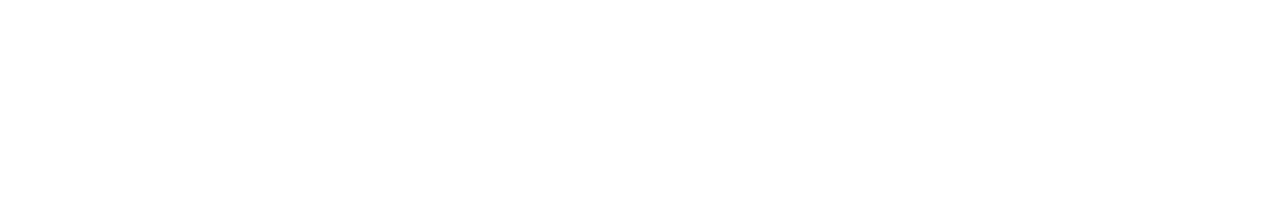
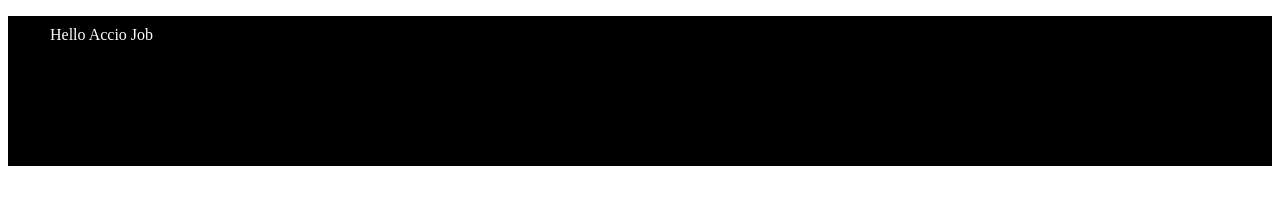
Before and after one commit to acciojob/hello-acciojob-itsmehk8333, a website: page main.html in a window 1280 px wide. Drawn offline with Linux system fonts and the light colour scheme.

Commit message:
created a submission

```diff
--- a/main.html
+++ b/main.html
@@ -4,9 +4,23 @@
 
 <head>
 	<link rel="stylesheet" href="styles.css">
+	<style>
+		#job{
+			height:150px;
+			background-color:#000000
+		}
+		.hello-accio{
+			color:#ffffff;
+			margin-left:32px;
+			padding:10px;
+		}
+	</style>
 </head>
+<body>
+	<main class="accio" id="job">
+		<p class="hello-accio">Hello Accio Job</p>
+	</main>
 
-<body>
 	<!-- the entire body must be written by student -->
     <script type="text/javascript" src="./script.js">
 </script>
```
